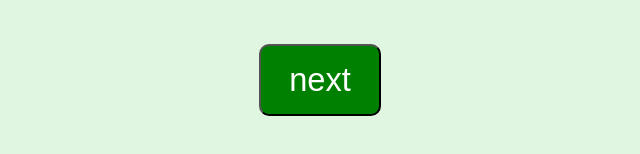
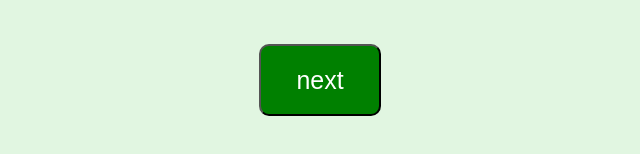
Before and after one commit to rhondarobot/newyork-quiz, a plain HTML site: page index.html in a window 768 px wide. Both pictures are taken after a click on the button "start". Shown: the part 392-546 px from the top of the page, 87-727 px from the left. Drawn offline with nearby package versions, Linux system fonts and the light colour scheme.

Commit message:
testing start and next button on green layout 4

```diff
--- a/css/style.css
+++ b/css/style.css
@@ -156,7 +156,7 @@ img {
         text-align: center;
     }
     #next {
-        font-size: 4.25vw;
+        font-size: 3.25vw;
         margin-top: 6%;
         height: 9vh;
         width: 16vw;
```
